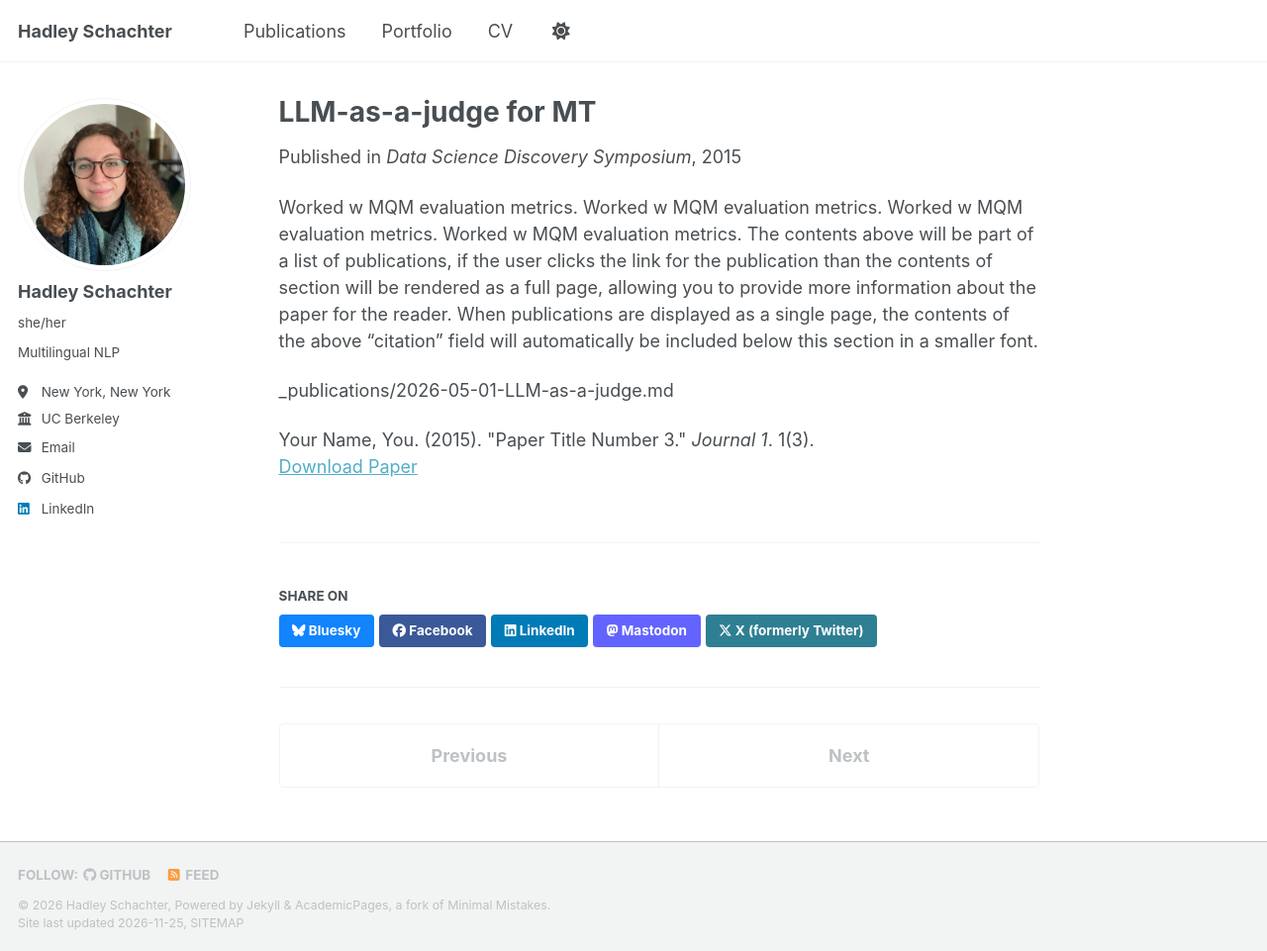
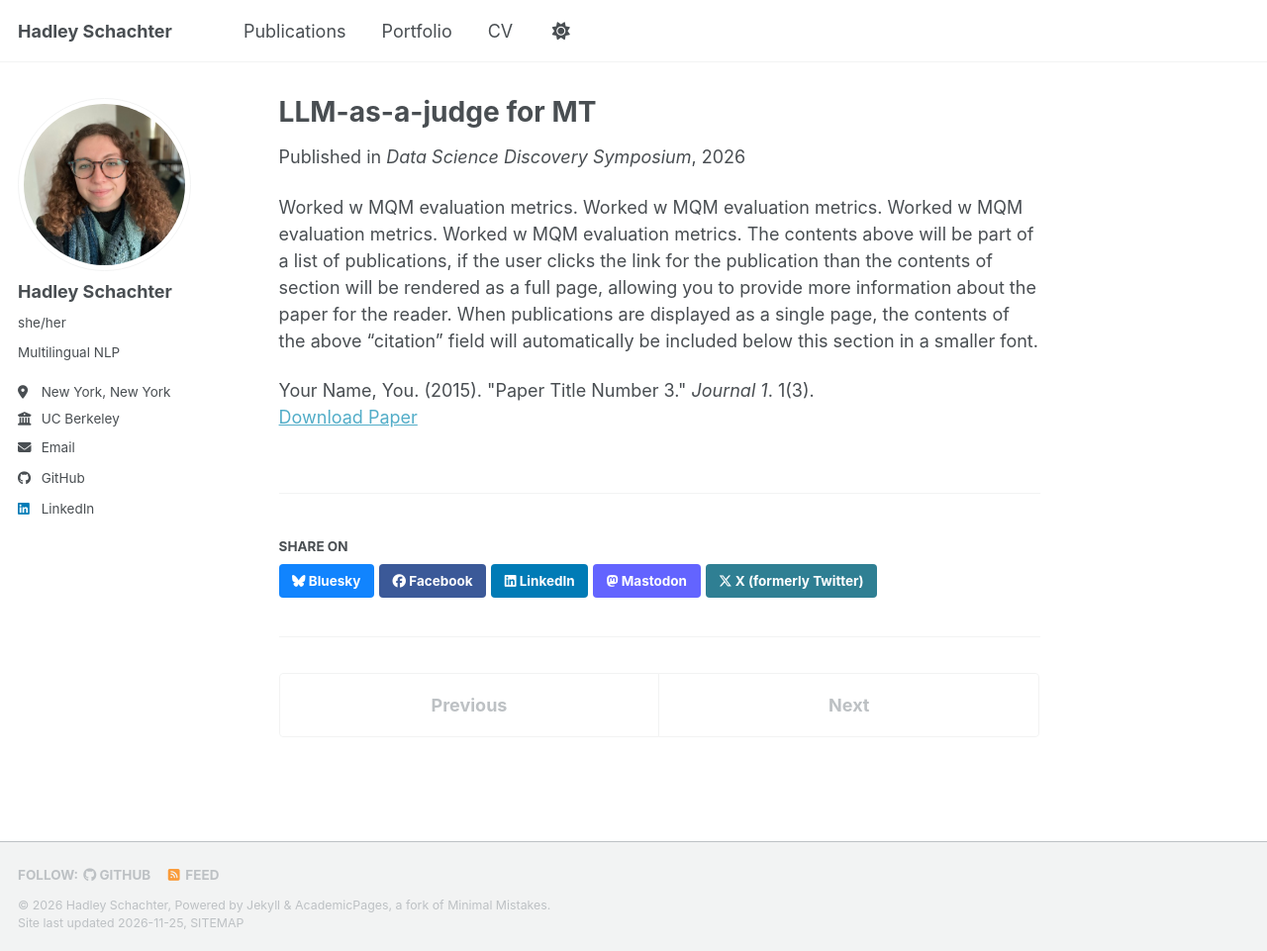
Before and after one commit to hadleyschachter/hadleyschachter.github.io, a Jekyll site: the page built from _publications/2026-05-01-LLM-as-a-judge.md, in a window 1280 px wide and 961 px high. Shown: the whole window at 99% size. Built offline with Jekyll 4.4.1, drawn with Linux system fonts in a browser that asks for light colours; a script bundle is joined from its source files by our own code; a style sheet for code colours, icons or effects is not loaded.

Commit message:
fixed data for llm as a judge

```diff
--- a/_publications/2026-05-01-LLM-as-a-judge.md
+++ b/_publications/2026-05-01-LLM-as-a-judge.md
@@ -2,9 +2,9 @@
 title: "LLM-as-a-judge for MT"
 collection: publications
 category: conferences
-permalink: /publication/2015-10-01-paper-title-number-3
+permalink: /publication/2026-10-01-paper-title-number-3
 excerpt: 'LLM-as-a-judge for machine translation.'
-date: 2015-10-01
+date: 2026-05-01
 venue: 'Data Science Discovery Symposium'
 #slidesurl: 'https://academicpages.github.io/files/slides3.pdf'
 paperurl: 'https://hadleyschachter.github.io/files/2026-05-01-LLM-as-a-judge.pdf'
@@ -13,5 +13,3 @@ citation: 'Your Name, You. (2015). &quot;Paper Title Number 3.&quot; <i>Journal
 
  Worked w MQM evaluation metrics. Worked w MQM evaluation metrics. Worked w MQM evaluation metrics. Worked w MQM evaluation metrics.
 The contents above will be part of a list of publications, if the user clicks the link for the publication than the contents of section will be rendered as a full page, allowing you to provide more information about the paper for the reader. When publications are displayed as a single page, the contents of the above "citation" field will automatically be included below this section in a smaller font.
-
- _publications/2026-05-01-LLM-as-a-judge.md
```
